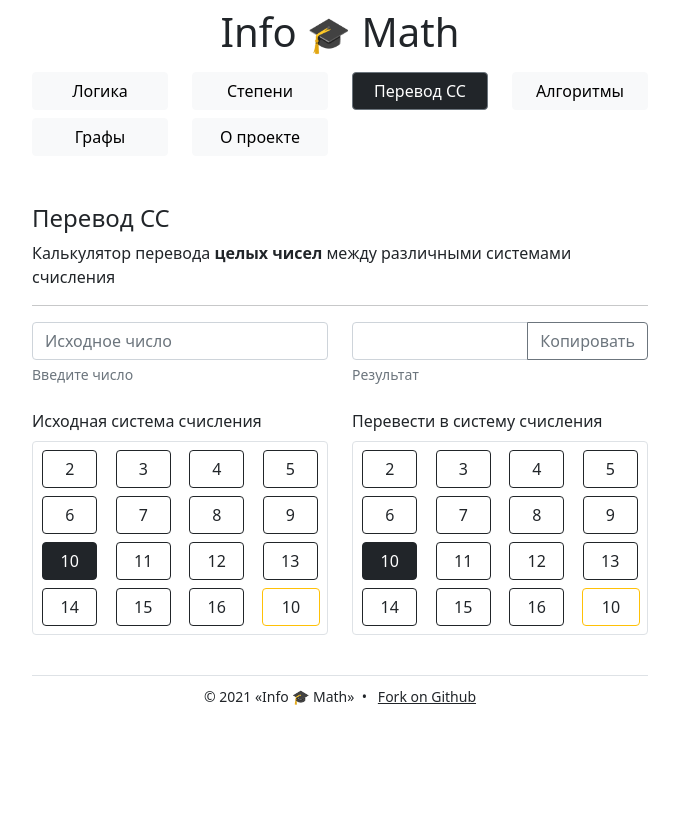
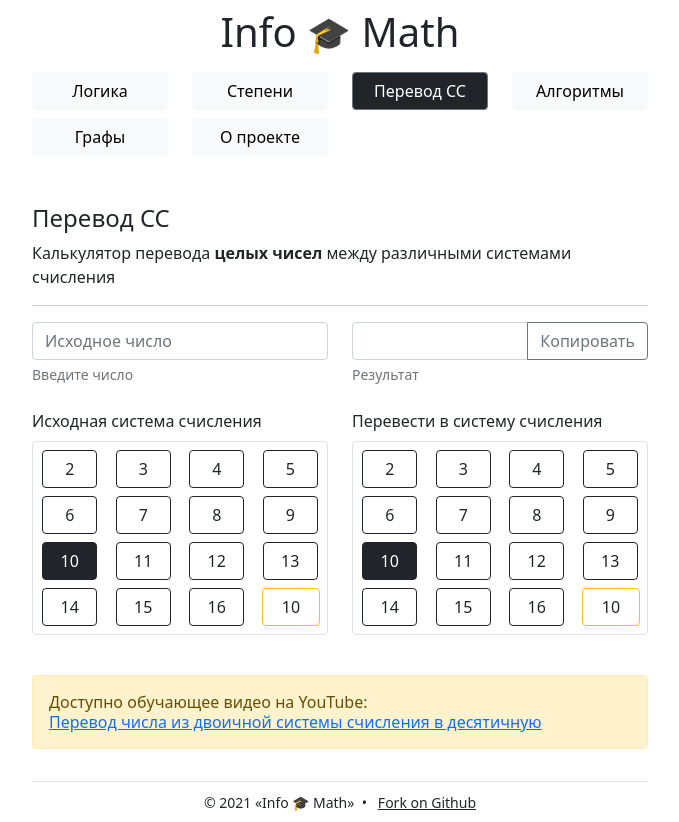
Before and after one commit to mccrush/info, a Vue app: page / in a window 1280 px wide. Both pictures are taken after a click on the button "Перевод СС". Shown: the whole page, without its empty margins (300-979 px from the left). Before the commit the page ends 800 px from the top, so only its background shows below. Built offline with nearby package versions, Linux system fonts and the light colour scheme.

Commit message:
Add youtube link

```diff
--- a/src/views/Ss.vue
+++ b/src/views/Ss.vue
@@ -14,6 +14,19 @@
       </p>
       <hr />
       <CalcSS />
+      <div class="row mt-3">
+        <div class="col-12">
+          <div class="alert alert-warning lh-sm" role="alert">
+            Доступно обучающее видео на YouTube:<br />
+            <a
+              href="https://www.youtube.com/watch?v=JizNYwkiXJM"
+              target="_blank"
+              title="Перевод числа из двоичной системы счисления в десятичную"
+              >Перевод числа из двоичной системы счисления в десятичную</a
+            >
+          </div>
+        </div>
+      </div>
     </div>
   </div>
 </template>
@@ -27,3 +40,9 @@ export default {
   }
 }
 </script>
+
+<style scoped>
+a:hover {
+  text-decoration: none;
+}
+</style>
```
